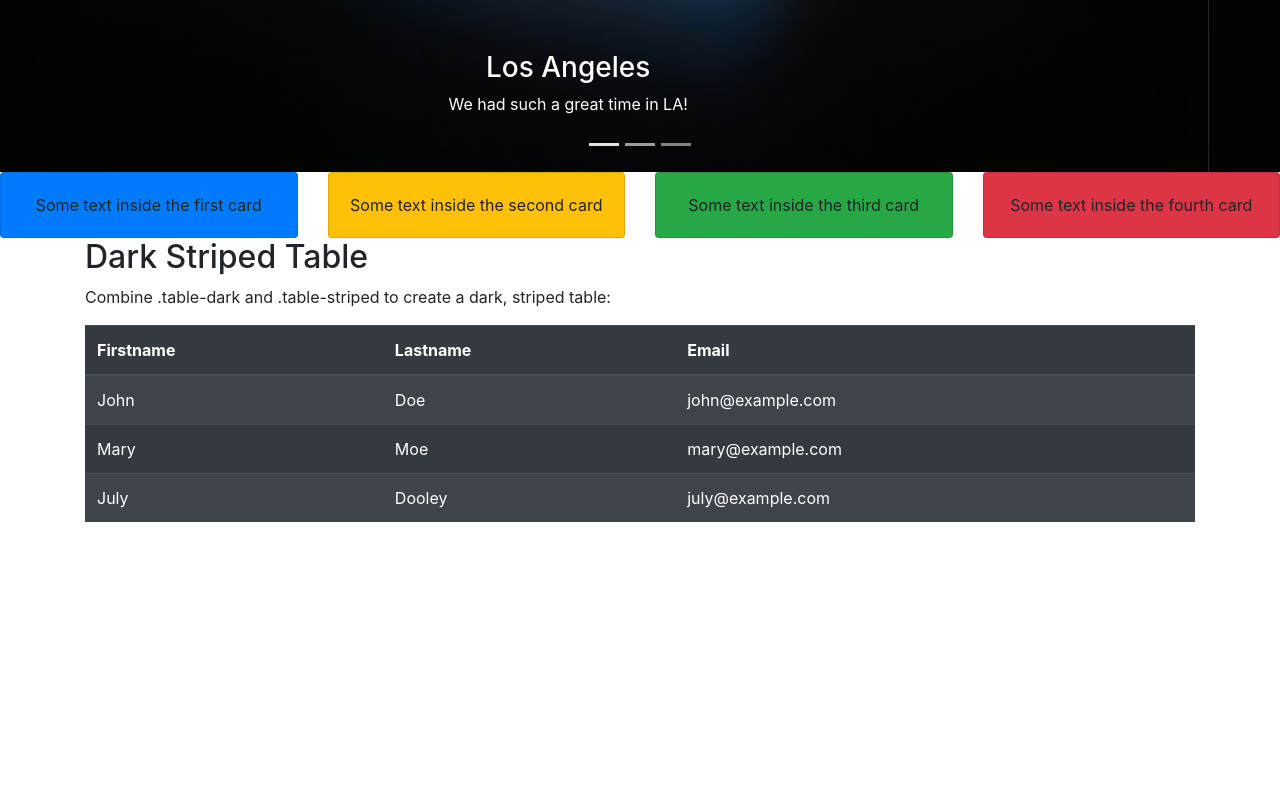
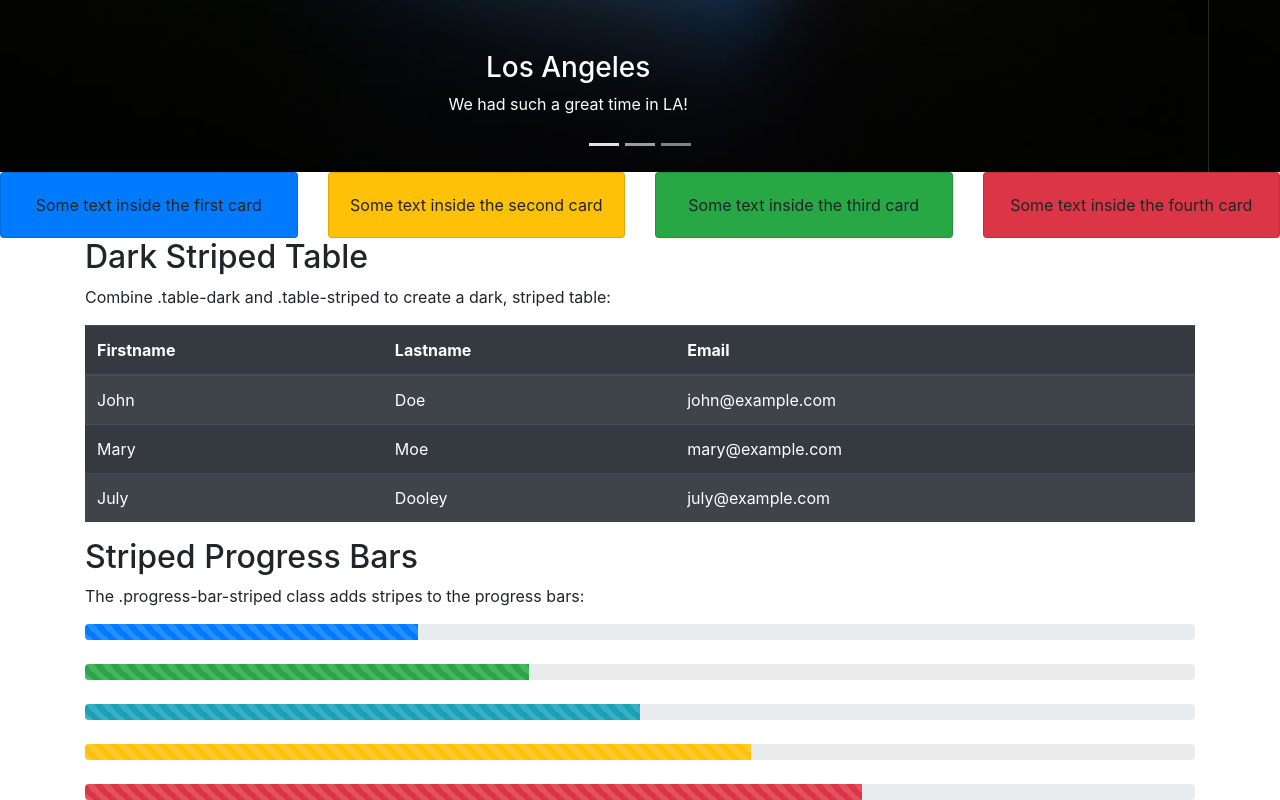
Before and after one commit to Sam-aBii/Bootstrap, a plain HTML site: page website.html in a window 1280 px wide. Shown: the part 790-1590 px from the top of the page. Before the commit the page ends 1328 px from the top, so only its background shows below. Drawn offline with nearby package versions, Linux system fonts and the light colour scheme.

Commit message:
Update website.html

```diff
--- a/website.html
+++ b/website.html
@@ -143,6 +143,31 @@
   </table>
 </div>
 
+    <div class="container">
+  <h2>Striped Progress Bars</h2>
+  <p>The .progress-bar-striped class adds stripes to the progress bars:</p>
+  <div class="progress">
+    <div class="progress-bar progress-bar-striped" style="width:30%"></div>
+  </div>
+  <br>
+  <div class="progress">
+    <div class="progress-bar bg-success progress-bar-striped" style="width:40%"></div>
+  </div>
+  <br>
+  <div class="progress">
+    <div class="progress-bar bg-info progress-bar-striped" style="width:50%"></div>
+  </div>
+  <br>
+  <div class="progress">
+    <div class="progress-bar bg-warning progress-bar-striped" style="width:60%"></div>
+  </div>
+  <br>
+  <div class="progress">
+    <div class="progress-bar bg-danger progress-bar-striped" style="width:70%"></div>
+  </div>
+</div>
+
+</body>
     <!-- Optional JavaScript -->
     <!-- jQuery first, then Popper.js, then Bootstrap JS -->
     <script src="https://code.jquery.com/jquery-3.3.1.slim.min.js" integrity="sha384-q8i/X+965DzO0rT7abK41JStQIAqVgRVzpbzo5smXKp4YfRvH+8abtTE1Pi6jizo" crossorigin="anonymous"></script>
```
